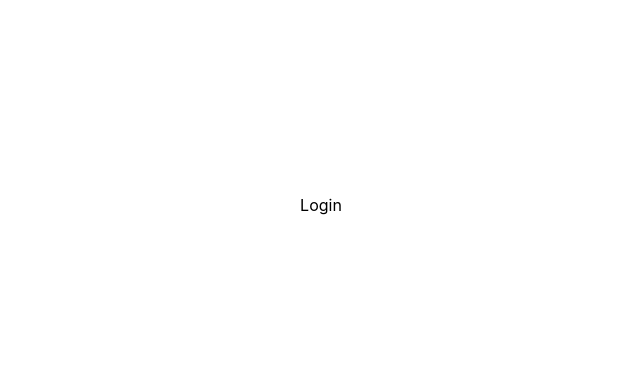
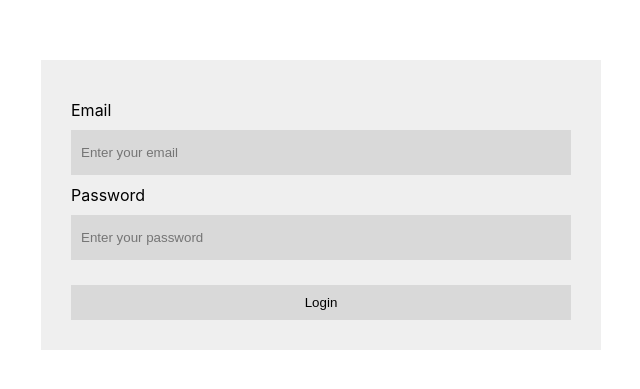
Before and after one commit to Mahmoudkhoder01/take-home-assessment-front-end, a React (Create React App) app: page /login in a window 1280 px wide. Shown: the part 195-584 px from the top of the page, without its empty margins (319-959 px from the left). Built offline with nearby package versions, Linux system fonts and the light colour scheme.

Commit message:
finish the design of the login page

```diff
--- a/src/Components/ReusableTools/Input/Input.tsx
+++ b/src/Components/ReusableTools/Input/Input.tsx
@@ -7,7 +7,7 @@ interface InputProps {
   label: string;
   value: string;
   onChange: (event: React.ChangeEvent<HTMLInputElement>) => void;
-  error: string;
+  error?: string;
 }
 
 const Input: React.FC<InputProps> = ({
--- a/src/Pages/Login/Login.module.css
+++ b/src/Pages/Login/Login.module.css
@@ -0,0 +1,3 @@
+.InputsWrapper {
+  margin-bottom: 25px;
+}
--- a/src/Pages/Login/Login.tsx
+++ b/src/Pages/Login/Login.tsx
@@ -1,5 +1,69 @@
+import { ChangeEvent, useState } from "react";
+import Input from "../../Components/ReusableTools/Input/Input";
 import classes from "./Login.module.css";
+import Button from "../../Components/ReusableTools/Button/Button";
+import Box from "../../Components/Box/Box";
 
 export default function Login() {
-  return <div>Login</div>;
+  const [data, setData] = useState({
+    email: "",
+    password: "",
+  });
+
+  const handleInputChange = (field: string, value: string) => {
+    setData((prevData) => ({
+      ...prevData,
+      [field]: value,
+    }));
+  };
+
+  const inputFields = [
+    {
+      value: data.email,
+      label: "Email",
+      placeholder: "Enter your email",
+      type: "text",
+      onChange: (event: ChangeEvent<HTMLInputElement>) =>
+        handleInputChange("email", event.target.value),
+    },
+    {
+      value: data.password,
+      label: "Password",
+      placeholder: "Enter your password",
+      type: "password",
+      onChange: (event: ChangeEvent<HTMLInputElement>) =>
+        handleInputChange("password", event.target.value),
+    },
+  ];
+
+  const handleSubmit = () => {
+    try {
+    } catch (error) {
+      console.error("Login error:", error);
+    }
+  };
+
+  return (
+    <>
+      <Box
+        content={
+          <>
+            <div className={classes.InputsWrapper}>
+              {inputFields.map((field, index) => (
+                <Input
+                  label={field.label}
+                  key={index}
+                  type={field.type}
+                  placeholder={field.placeholder}
+                  onChange={field.onChange}
+                  value={field.value}
+                />
+              ))}
+            </div>
+            <Button text={"Login"} onClick={handleSubmit} />
+          </>
+        }
+      />
+    </>
+  );
 }
--- a/src/Pages/Register/Register.module.css
+++ b/src/Pages/Register/Register.module.css
@@ -1,5 +1,5 @@
 .InputsWrapper {
-  margin-bottom: 50px;
+  margin-bottom: 25px;
 }
 
 .error {
```
